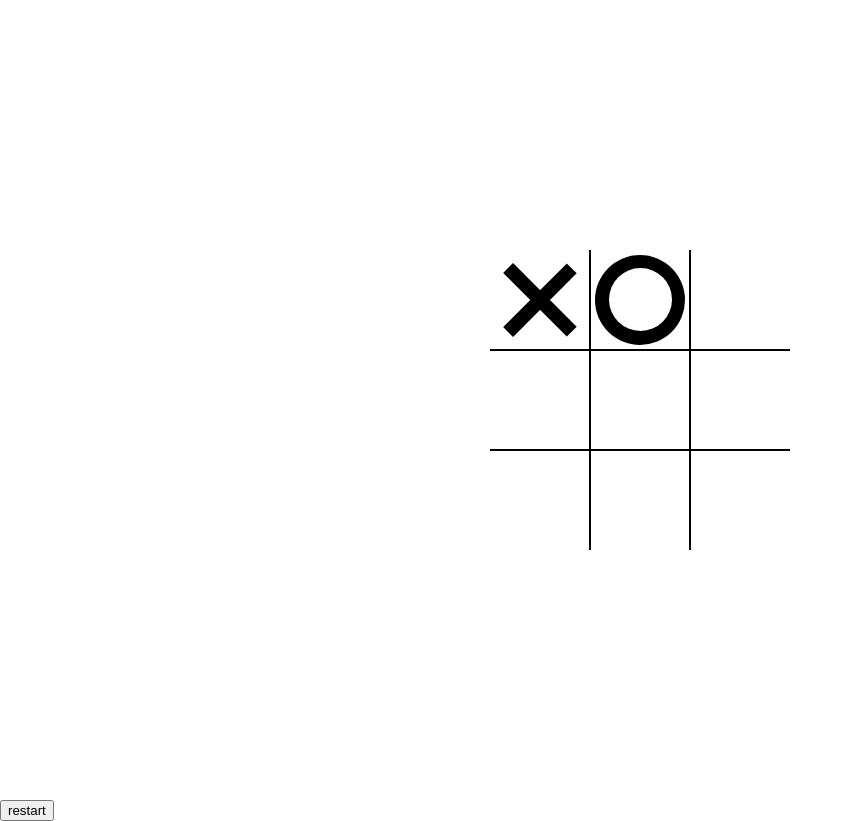
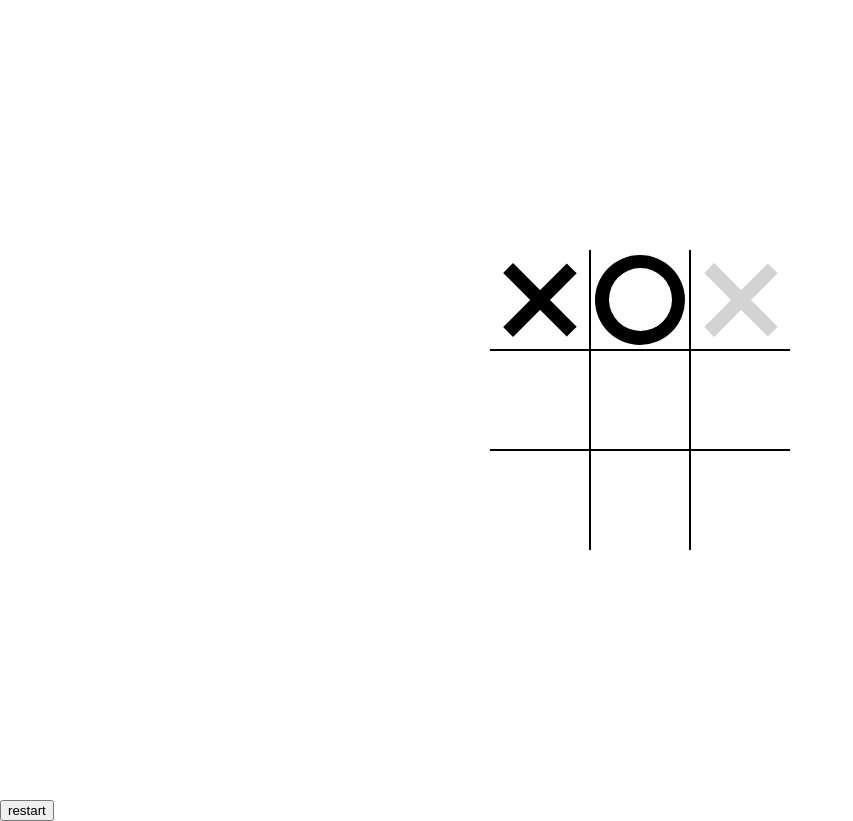
Before and after one commit to rebeccoder/milestone-project-two, a plain HTML site: page index.html in a window 1280 px wide. In both pictures the pointer is over the element 740 px from the left and 300 px from the top of the page. Shown: the whole page, without its empty margins (0-853 px from the left). Drawn offline with Linux system fonts and the light colour scheme.

Commit message:
added hover effect to x board to show grey x over empty cells

```diff
--- a/index.html
+++ b/index.html
@@ -11,7 +11,7 @@
 </head>
 <body>
 <!-- tic tac toe board-->
-    <div class="board" id="board">
+    <div class="board x" id="board">
         <div class="cell x" data-cell></div>
         <div class="cell circle" data-cell></div>
         <div class="cell" data-cell></div>
--- a/style.css
+++ b/style.css
@@ -60,23 +60,36 @@ body {
     cursor:not-allowed;
 }
 
+.cell.x::before,
+.cell.x::after {
+    background-color:black ;
+}
+/* .board.x .cellnot(.x):not(.circle):hover creates a hover effect over all the cells on the x board that are not in use */
+.board.x .cell:not(.x):not(.circle):hover::before,
+.board.x .cell:not(.x):not(.circle):hover::after {
+    background-color: lightgrey;
+}
+
 /* This code creates the lines in the X on the X board */
 .cell.x::before,
-.cell.x::after {
+.cell.x::after,
+.board.x .cell:not(.x):not(.circle):hover::before,
+.board.x .cell:hover::after {
     content: '';
     position: absolute;
     width: calc(var(--mark-size) * .15);
     height: var(--mark-size);
-    background-color: black;
 }
 
 /*This rotates the one line of the X */
-.cell.x::before {
+.cell.x::before,
+.board.x .cell:not(.x):not(.circle):hover::before {
     transform: rotate(45deg);
 }
 
 /*This rotates the other line of the X*/
-.cell.x::after {
+.cell.x::after,
+.board.x .cell:not(.x):not(.circle):hover::after {
     transform: rotate(-45deg);
 }
 
```
